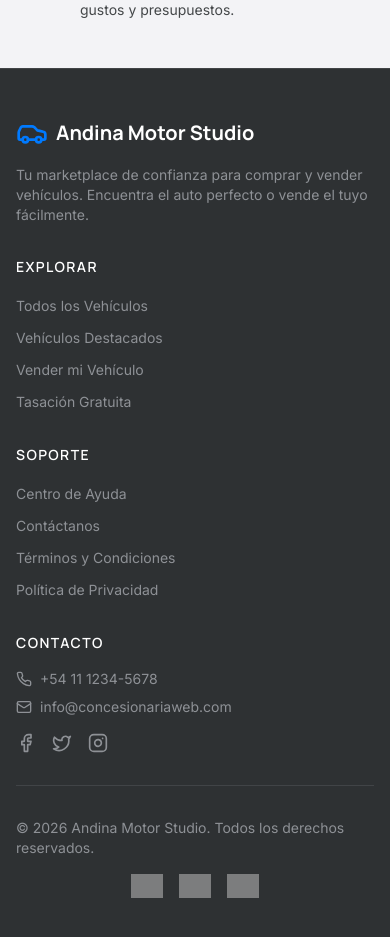
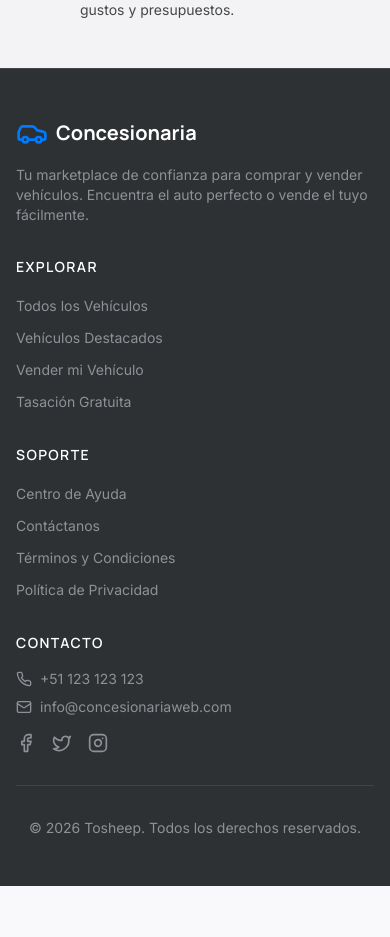
Before and after one commit to Jossgazu/concesionaria-web, a React (Vite) app in the folder frontend/: page / in a window 390 px wide. Shown: the part 2783-3720 px from the top of the page. After the commit the page ends 3669 px from the top, so only its background shows below. Built offline with nearby package versions, Linux system fonts and the light colour scheme; no server answers; grey boxes are pictures that could not be loaded.

Commit message:
fix: update footer branding and remove payment icons
- Change 'Andina Motor Studio' to 'Concesionaria'
- Change phone to +51 123 123 123
- Change copyright to '© 2026 Tosheep. Todos los derechos reservados.'
- Remove Visa, Mastercard, Mercado Pago payment icons

```diff
--- a/frontend/src/components/layout/Footer.tsx
+++ b/frontend/src/components/layout/Footer.tsx
@@ -10,7 +10,7 @@ export function Footer() {
           <div className="space-y-4">
             <Link to="/" className="flex items-center gap-2 mb-4">
               <Car className="w-8 h-8 text-[#007AFF]" />
-              <span className="text-xl font-bold font-['Manrope']">Andina Motor Studio</span>
+              <span className="text-xl font-bold font-['Manrope']">Concesionaria</span>
             </Link>
             <p className="text-[#8E9196] text-sm font-['Inter']">
               Tu marketplace de confianza para comprar y vender vehículos. Encuentra el auto perfecto o vende el tuyo fácilmente.
@@ -74,7 +74,7 @@ export function Footer() {
             <ul className="space-y-2">
               <li className="flex items-center gap-2 text-[#8E9196] text-sm">
                 <Phone className="w-4 h-4" />
-                +54 11 1234-5678
+                +51 123 123 123
               </li>
               <li className="flex items-center gap-2 text-[#8E9196] text-sm">
                 <Mail className="w-4 h-4" />
@@ -99,13 +99,8 @@ export function Footer() {
 
         <div className="flex flex-col md:flex-row justify-between items-center gap-4">
           <p className="text-[#8E9196] text-sm font-['Inter']">
-            © 2026 Andina Motor Studio. Todos los derechos reservados.
+            © 2026 Tosheep. Todos los derechos reservados.
           </p>
-          <div className="flex items-center gap-4">
-            <img src="/payment-visa.png" alt="Visa" className="h-6 opacity-70" />
-            <img src="/payment-mastercard.png" alt="Mastercard" className="h-6 opacity-70" />
-            <img src="/payment-mercadopago.png" alt="MercadoPago" className="h-6 opacity-70" />
-          </div>
         </div>
       </div>
     </footer>
```
